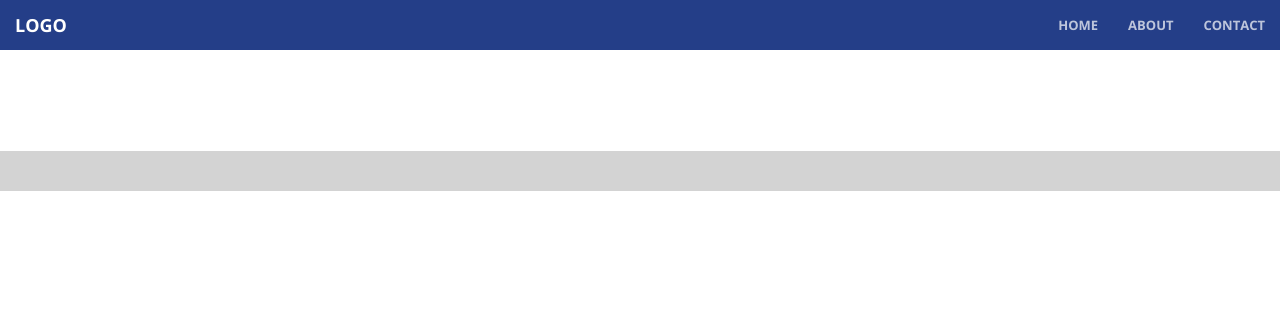
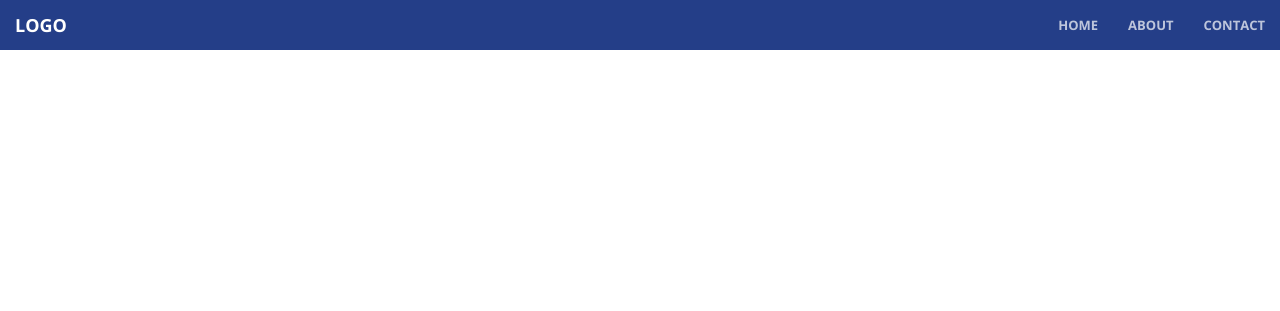
Before and after one commit to crtarsorg/izborna-platforma, a Flask app: template app/templates/layout.html in a window 1280 px wide. Shown: the top 311 px of the page. Run offline with Flask 2, Linux system fonts and the light colour scheme; the template is opened without the code that fills it, so the values that code supplies are empty; parts of the project's set-up code (start-up, migrations or seed data) failed here and were passed over; some libraries are stand-ins or nearby versions.

```diff
--- a/app/templates/include/footer.html
+++ b/app/templates/include/footer.html
@@ -1,5 +1,5 @@
 
- <div class="container-fluid background-gray">
+ <div class="container-fluid">
 
  </div>
 
```
